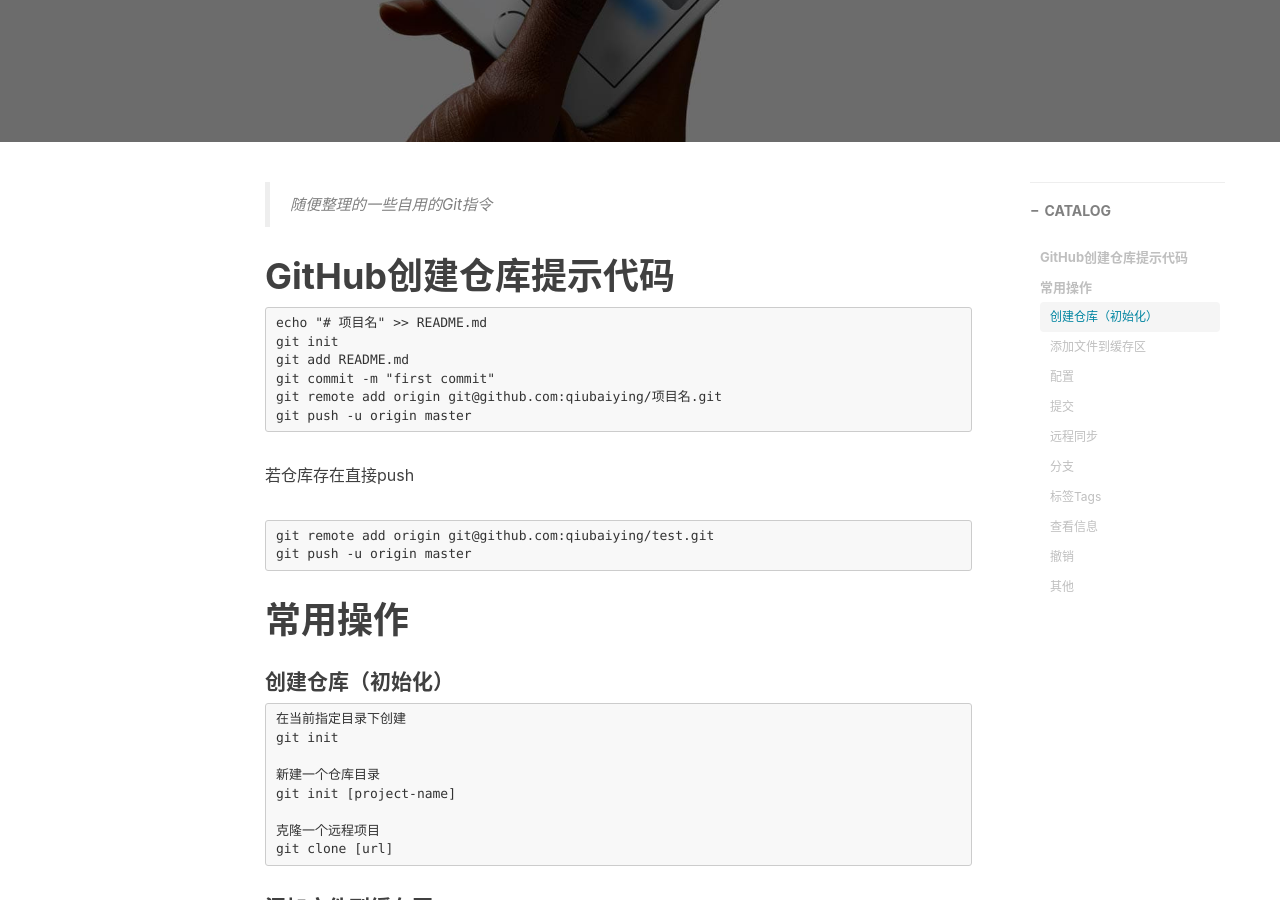
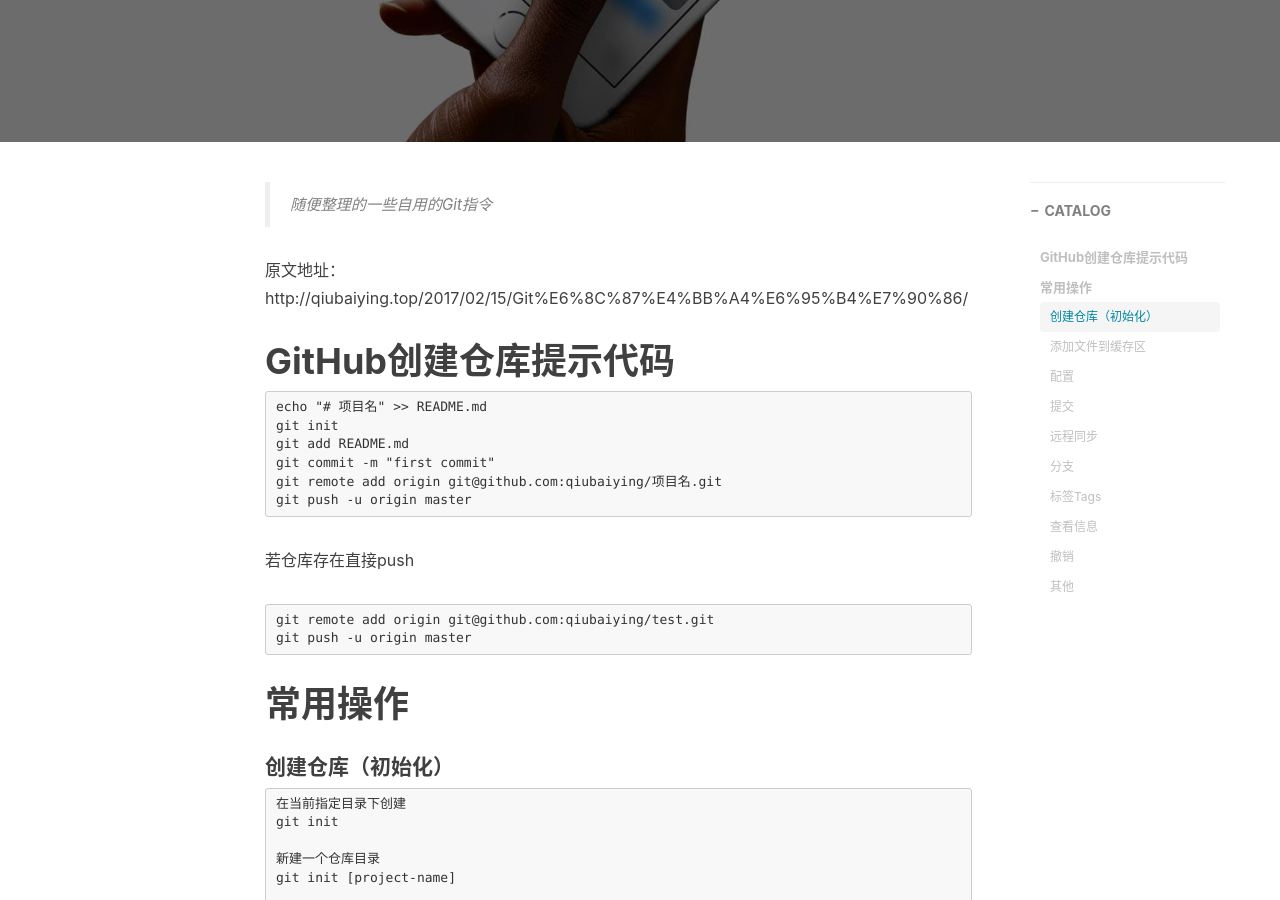
Before and after one commit to jangzc/jangzc.github.io, a Jekyll site: the page built from _posts/2018-08-03-Git指令整理.md, in a window 1280 px wide and 900 px high, scrolled down 381 px. Built offline with Jekyll 4.4.1, drawn with Linux system fonts in a browser that asks for light colours; nearby versions of some CDN libraries; comment, search, counter and statistics services are not loaded.

Commit message:
Update 2018-08-03-Git指令整理.md

```diff
--- a/_posts/2018-08-03-Git指令整理.md
+++ b/_posts/2018-08-03-Git指令整理.md
@@ -14,6 +14,7 @@ tags:
 
 >随便整理的一些自用的Git指令
 
+原文地址：http://qiubaiying.top/2017/02/15/Git%E6%8C%87%E4%BB%A4%E6%95%B4%E7%90%86/
 
 # GitHub创建仓库提示代码
 
```
